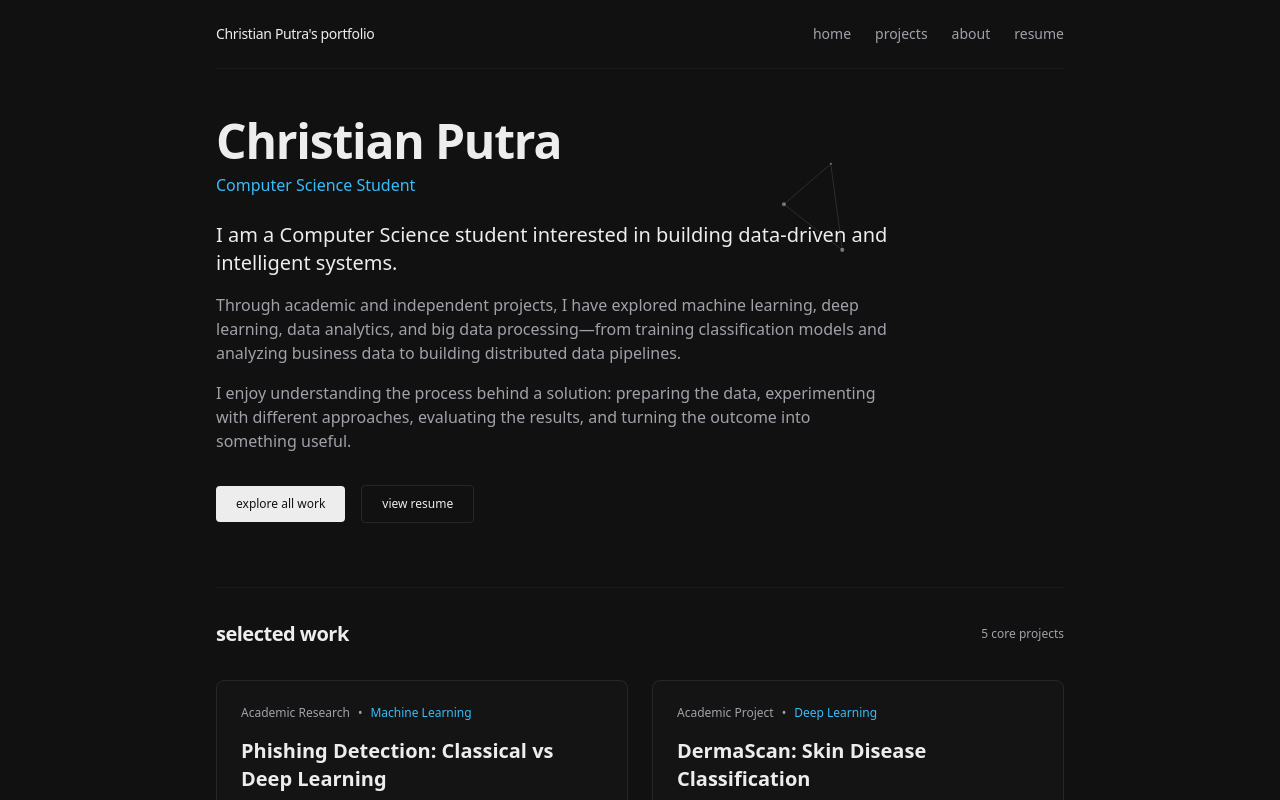
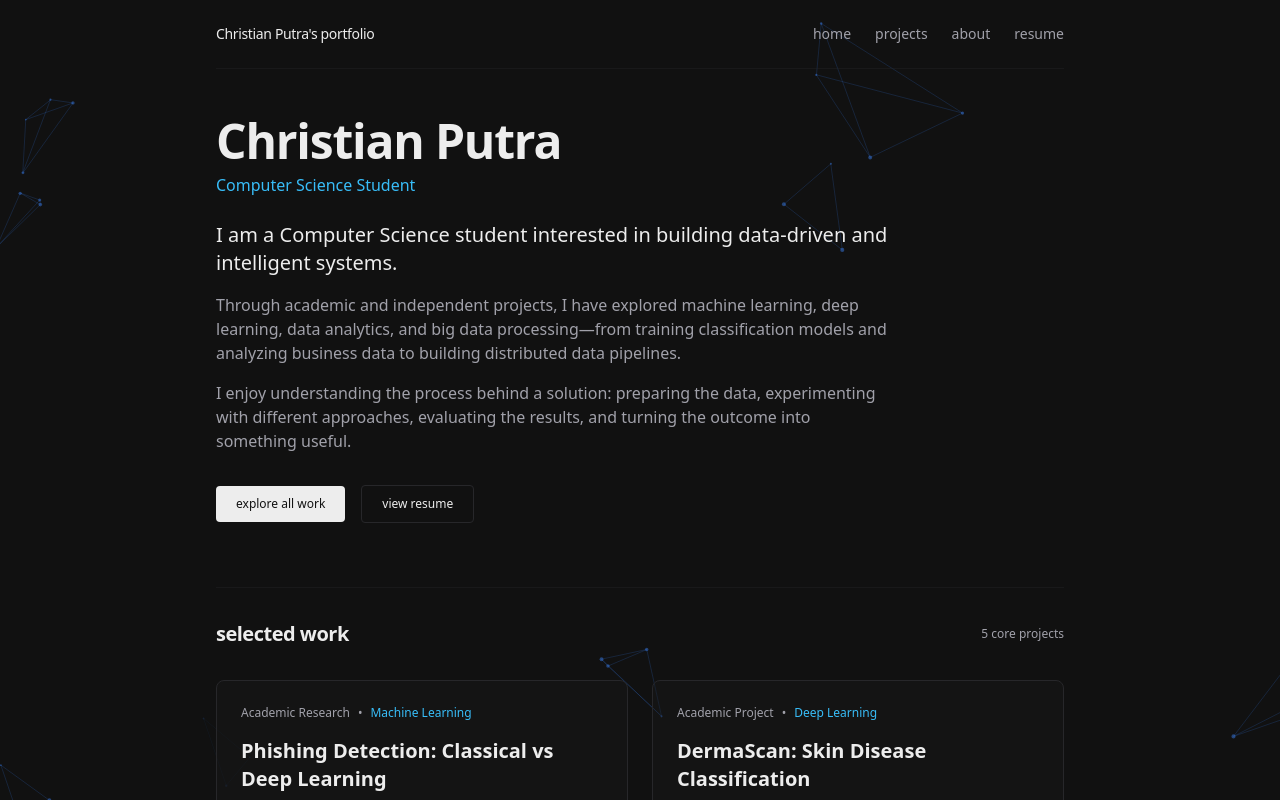
Before and after one commit to Putra-Christian618/Portofolio, a Next.js app: page / in a window 1280 px wide. Shown: the top 800 px of the page. Built offline with nearby package versions, Linux system fonts and the light colour scheme.

Commit message:
enhancing web UI 0.1

```diff
--- a/components/TopologMesh.tsx
+++ b/components/TopologMesh.tsx
@@ -46,7 +46,8 @@ export default function TopologicalMesh() {
 
     // Variabel state untuk cluster
     const clusters: Cluster[] = [];
-    const maxConcurrentClusters = 5; // Batasi jumlah grup graph yang aktif bersamaan
+    const maxConcurrentClusters = 30; // Batasi jumlah grup graph yang aktif bersamaan
+    const meshColorRGB = '59, 130, 246'; // Warna mesh (putih)
 
     // Fungsi untuk membuat node individual
     const createNode = (baseX: number, baseY: number): Node => ({
@@ -79,7 +80,7 @@ export default function TopologicalMesh() {
     };
 
     // Inisialisasi beberapa cluster di awal
-    for (let i = 0; i < 3; i++) {
+    for (let i = 0; i < 12; i++) {
       clusters.push(createCluster());
     }
 
@@ -87,7 +88,7 @@ export default function TopologicalMesh() {
       ctx.clearRect(0, 0, width, height);
 
       // Secara acak tambahkan cluster baru jika jumlahnya kurang dari maksimum
-      if (clusters.length < maxConcurrentClusters && Math.random() < 0.01) {
+      if (clusters.length < maxConcurrentClusters && Math.random() < 0.04) {
         clusters.push(createCluster());
       }
 
@@ -117,7 +118,7 @@ export default function TopologicalMesh() {
         }
 
         // Terapkan opacity dasar untuk cluster ini (maksimal 40% agar tetap 'low-opacity' di background)
-        const baseOpacity = cluster.opacity * 0.4;
+        const baseOpacity = cluster.opacity * 0.45;
 
         // 2. Update posisi dan gambar node dalam cluster
         for (let j = 0; j < cluster.nodes.length; j++) {
@@ -134,8 +135,7 @@ export default function TopologicalMesh() {
           // Gambar node
           ctx.beginPath();
           ctx.arc(node.x, node.y, node.radius, 0, Math.PI * 2);
-          // Warna node: putih dengan opacity yang menyesuaikan siklus hidup
-          ctx.fillStyle = `rgba(255, 255, 255, ${baseOpacity})`;
+          ctx.fillStyle = `rgba(${meshColorRGB}, ${baseOpacity})`;
           ctx.fill();
 
           // 3. Gambar garis hanya dengan node lain DALAM CLUSTER YANG SAMA
@@ -147,8 +147,8 @@ export default function TopologicalMesh() {
             ctx.moveTo(node.x, node.y);
             ctx.lineTo(node2.x, node2.y);
             // Garis sedikit lebih transparan dari node
-            ctx.strokeStyle = `rgba(255, 255, 255, ${baseOpacity * 0.5})`;
-            ctx.lineWidth = 0.6;
+            ctx.strokeStyle = `rgba(${meshColorRGB}, ${baseOpacity * 0.5})`;
+            ctx.lineWidth = 0.8;
             ctx.stroke();
           }
         }
```
